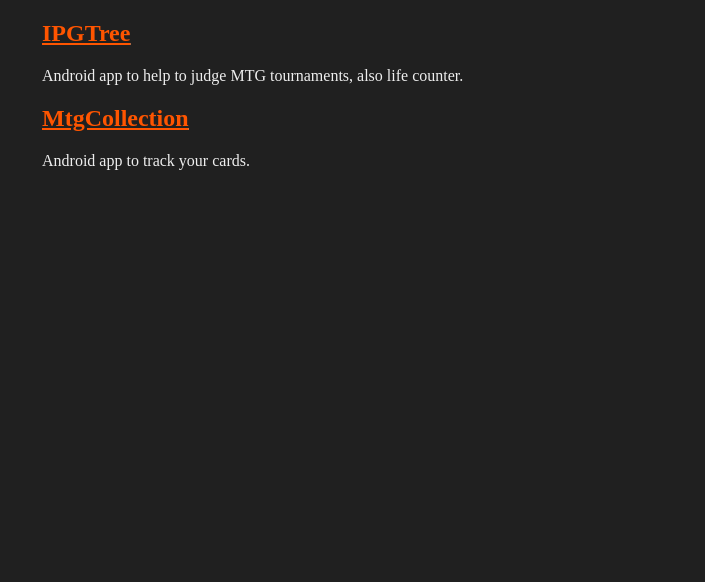
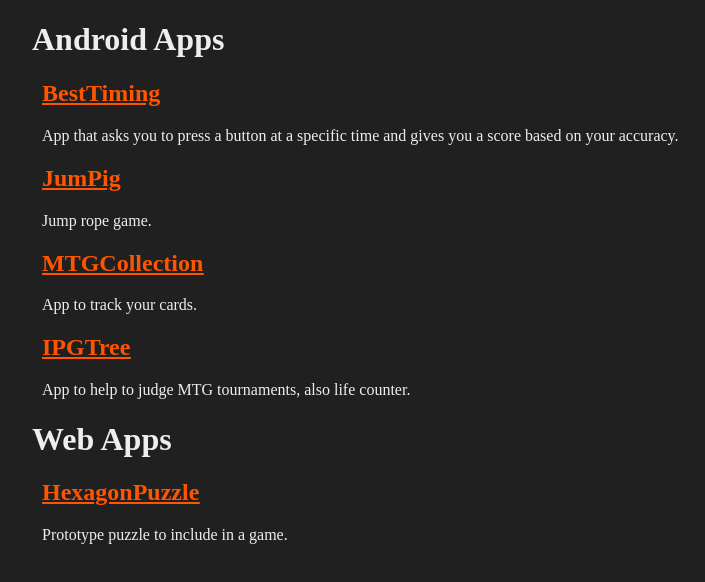
Before and after one commit to alfchaval/alfchaval.github.io, a plain HTML site: page index.html in a window 1280 px wide. Shown: the whole page, without its empty margins (6-711 px from the left). Drawn offline with Linux system fonts and the light colour scheme.

```diff
--- a/index.html
+++ b/index.html
@@ -9,13 +9,27 @@
     <title>Alfchaval</title>
 </head>
 <body>
+	<h1>Android Apps</h1>
 	<div class="block">
-		<h2><a href="https://alfchaval.github.io/ipgtree">IPGTree</a></h2>
-		<div>Android app to help to judge MTG tournaments, also life counter.</div>
+		<h2><a href="https://alfchaval.github.io/BestTiming">BestTiming</a></h2>
+		<div>App that asks you to press a button at a specific time and gives you a score based on your accuracy.</div>
+	</div>
+		<div class="block">
+		<h2><a href="https://alfchaval.github.io/JumPig">JumPig</a></h2>
+		<div>Jump rope game.</div>
 	</div>
 	<div class="block">
-		<h2><a href="https://alfchaval.github.io/mtgcollection">MtgCollection</a></h2>
-		<div>Android app to track your cards.</div>
+		<h2><a href="https://alfchaval.github.io/MTGCollection">MTGCollection</a></h2>
+		<div>App to track your cards.</div>
+	</div>
+	<div class="block">
+		<h2><a href="https://alfchaval.github.io/IPGTree">IPGTree</a></h2>
+		<div>App to help to judge MTG tournaments, also life counter.</div>
+	</div>
+	<h1>Web Apps</h1>
+		<div class="block">
+		<h2><a href="https://alfchaval.github.io/HexagonPuzzle">HexagonPuzzle</a></h2>
+		<div>Prototype puzzle to include in a game.</div>
 	</div>
 </body>
 </html>
```
Also changed, not shown: privacypolicy/index.html (+15 -1 lines).
